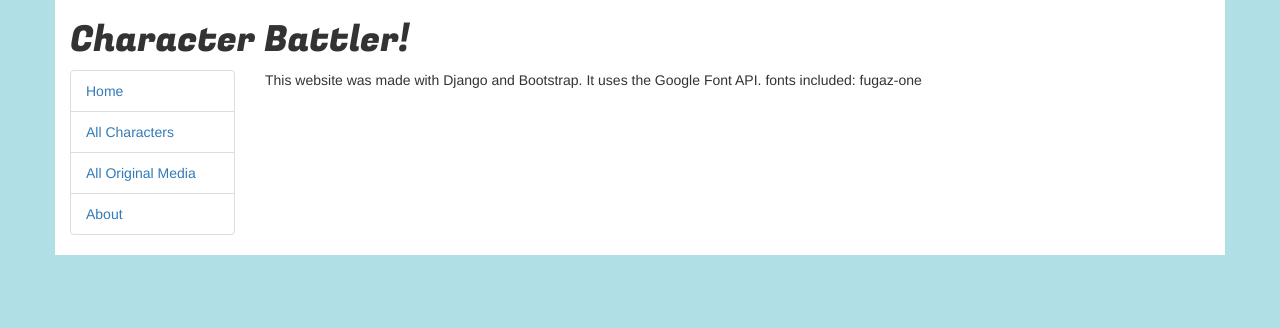
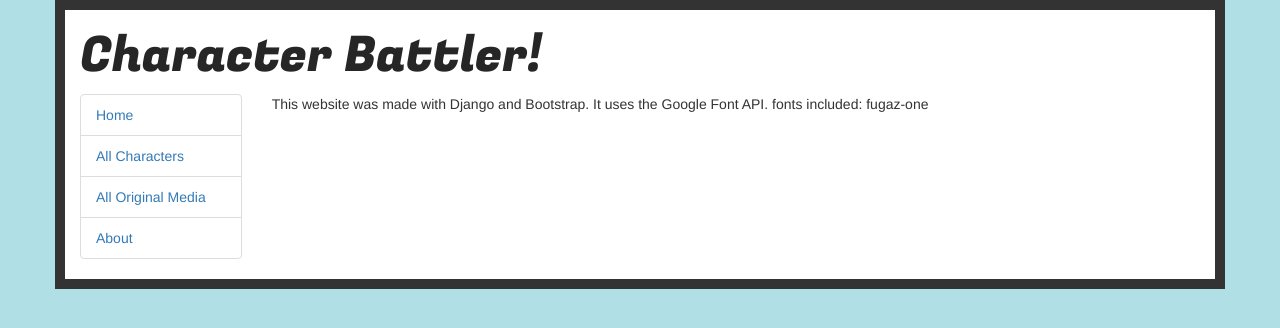
Before and after one commit to madsilva/character-battler, a Django app: page /battler/about/ in a window 1280 px wide. Shown: the top 328 px of the page. Run offline with Django 3.2, Linux system fonts and the light colour scheme; some libraries are stand-ins or nearby versions.

Commit message:
Adds website title effect, small tweaks.

```diff
--- a/charbattler/static/charbattler/style.css
+++ b/charbattler/static/charbattler/style.css
@@ -2,8 +2,8 @@
     border-width: 25px;
     border-style: solid;
     border-radius: 25px;
-    width: 500px;
-    height: 500px;
+    width: 400px;
+    height: 400px;
 }
 
 .battle-button {
@@ -14,12 +14,17 @@
 
 .website-title {
     font-family: "Fugaz One", cursive;
+    font-size: 350%;
+    color: #262626;
 }
 
 .container {
     max-width:1300px;
     background-color: white;
     background-color: white;
+    border-width: 10px;
+    border-style: solid;
+
 }
 
 body {
--- a/charbattler/templates/charbattler/base.html
+++ b/charbattler/templates/charbattler/base.html
@@ -12,7 +12,7 @@
     {% load static %}
     <link rel="stylesheet" type="text/css" href="{% static 'charbattler/style.css' %}" />
     <!-- including font for site header -->
-    <link href="https://fonts.googleapis.com/css?family=Fugaz+One" rel="stylesheet">
+    <link href="https://fonts.googleapis.com/css?family=Fugaz+One&effect=anaglyph" rel="stylesheet">
 </head>
 
 <body>
@@ -21,7 +21,7 @@
 
     <div class="row">
         <div class="col-sm-12">
-            <h1 class="website-title">Character Battler!</h1>
+            <h1 class="website-title font-effect-anaglyph">Character Battler!</h1>
         </div>
     </div>
 
--- a/charbattler/templates/charbattler/index.html
+++ b/charbattler/templates/charbattler/index.html
@@ -6,6 +6,10 @@
         var hexArray = ['#04e762','#c45aa4','#f5b700', '#28a9e0', '#f6f948']
         var randomColor1 = hexArray[Math.floor(Math.random() * hexArray.length)];
         var randomColor2 = hexArray[Math.floor(Math.random() * hexArray.length)];
+        while (randomColor1 === randomColor2) {
+            randomColor2 = hexArray[Math.floor(Math.random()) * hexArray.length)]
+        }
+
         $(".battle-image-1").css("border-color", randomColor1);
         $(".battle-image-2").css("border-color", randomColor2);
     });
```
